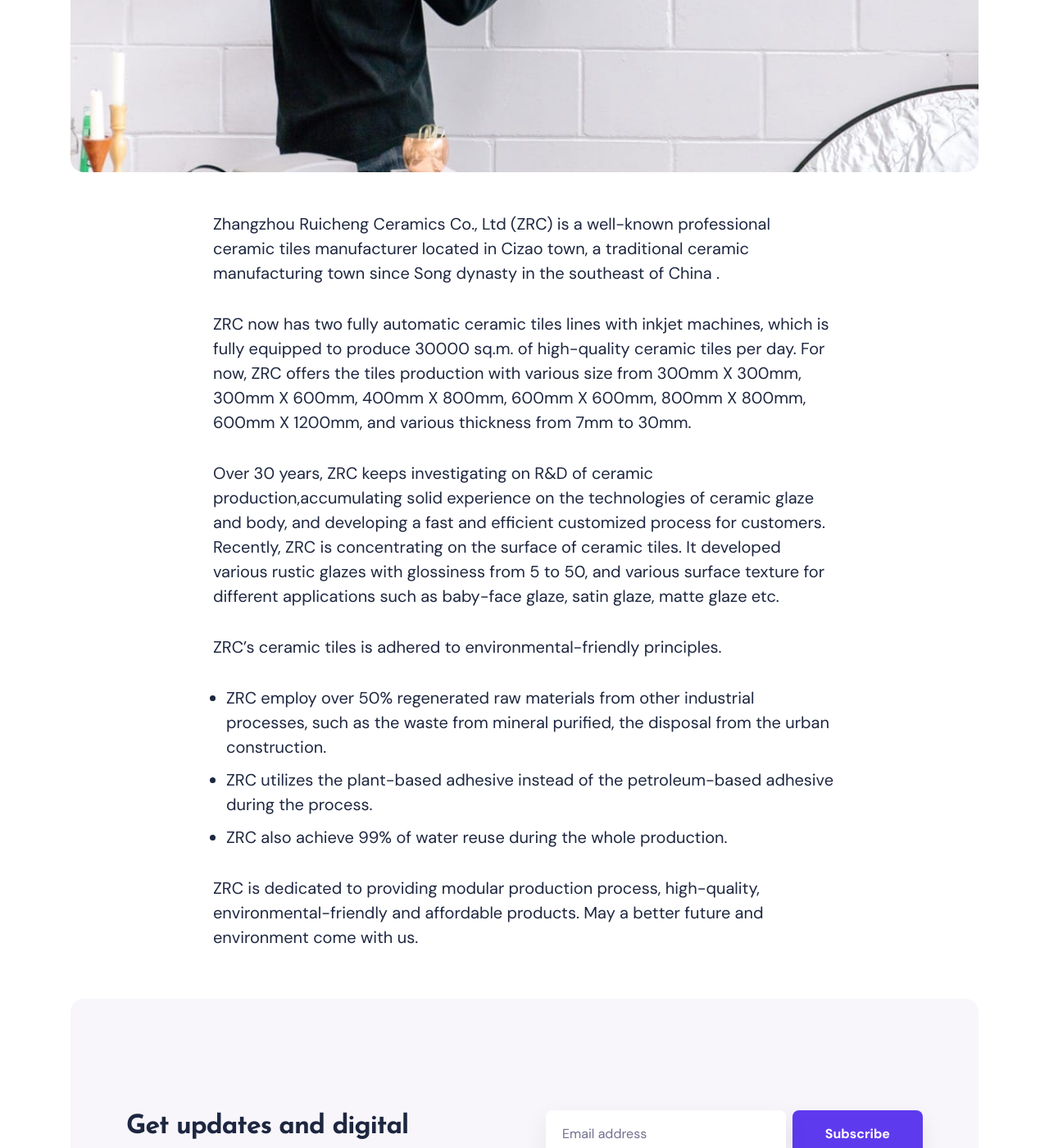
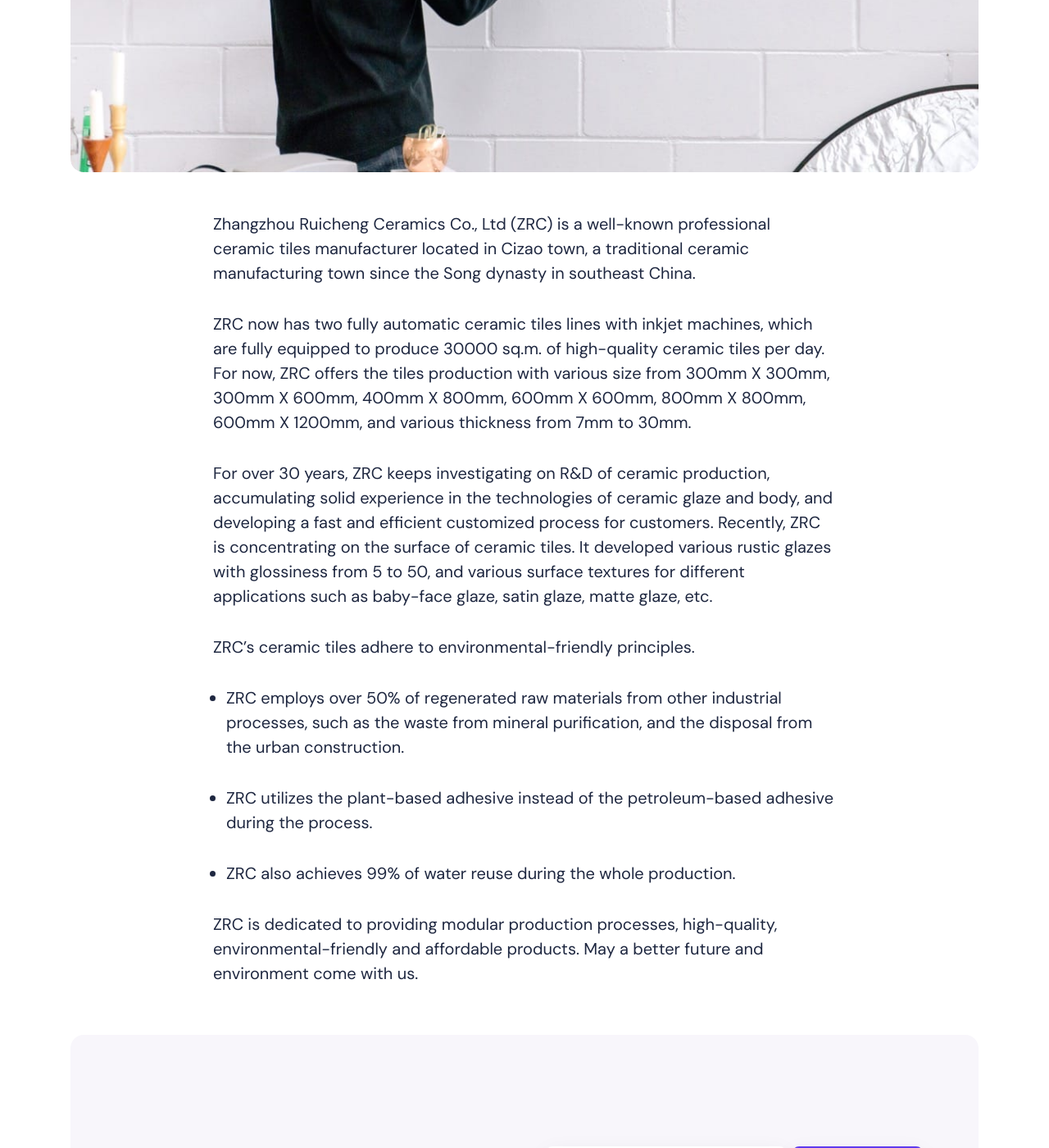
Before and after one commit to rceramic/rceramic.github.io, a Jekyll site: the page built from _pages/about.md, in a window 1280 px wide and 1400 px high, scrolled down 788 px. Shown: the whole window at 82% size. Built offline with Jekyll 4.4.1, drawn with Linux system fonts in a browser that asks for light colours; nearby versions of some CDN libraries.

Commit message:
update settins

```diff
--- a/_data/settings.yml
+++ b/_data/settings.yml
@@ -82,11 +82,11 @@ mailchimp:
 #-------------------------------
 # Footer Settings
 social:
-# - {icon: "ion-logo-twitter", color: "#55acee", label: Twitter, link: "https://twitter.com"}
+- {icon: "ion-logo-twitter", color: "#55acee", label: Twitter, link: "https://twitter.com/zrceramic"}
 - {icon: "ion-logo-facebook", color: "#3b5999", label: Facebook, link: "https://facebook.com/profile.php?id=100080174049593"}
 - {icon: "ion-logo-pinterest", color: "#bd081c", label: Pinterest, link: "https://www.pinterest.com/zrcoversea/_saved/"}
   # - {icon: "ion-logo-dribbble", color: "#ea4c89", label: Dribbble, link: "https://dribbble.com"}
-- {icon: "ion-logo-instagram", color: "#e4405f", label: Instagram, link: "https://www.instagram.com/ruichengzhangzhou/"}
+- {icon: "ion-logo-instagram", color: "#e4405f", label: Instagram, link: "https://www.instagram.com/zrceramic/"}
   # - {icon: "ion ion-logo-vimeo", color: "#1393cd", label: Vimeo, link: "https://vimeo.com"}
 
 # Example of adding a new link to the footer section - {icon: "ion-logo-github", color: "#24292e, label: Github, link: "https://github.com"}
@@ -97,7 +97,7 @@ social:
 # Contact Settings
 contact:
   email: woopsdsn@163.com # Add your email for contact form
-  description: ZRC comes with a built-in contact form, or you can contact us by email woopsdsn@163.com # Add a description of your form.
+  description: ZRC comes with a built-in contact form, or you can contact us by email zrc@zrceramic.com # Add a description of your form.
 
 # NOTE
 # Clancy comes with a built-in contact form, that you can use with Formspree service to handle up to 50 submissions per month for free. You could also easily switch to another contact form service if you want.
--- a/_pages/about.md
+++ b/_pages/about.md
@@ -5,17 +5,19 @@ permalink: /about/
 image: '/images/01.jpg'
 ---
 
-Zhangzhou Ruicheng Ceramics Co., Ltd (ZRC) is a well-known professional ceramic tiles manufacturer located in Cizao town, a traditional ceramic manufacturing town since Song dynasty in the southeast of China .
+Zhangzhou Ruicheng Ceramics Co., Ltd (ZRC) is a well-known professional ceramic tiles manufacturer located in Cizao town, a traditional ceramic manufacturing town since the Song dynasty in southeast China.
 
-ZRC now has two fully automatic ceramic tiles lines with inkjet machines, which is fully equipped to produce 30000 sq.m. of high-quality ceramic tiles per day. For now, ZRC offers the tiles production with various size from 300mm X 300mm, 300mm X 600mm, 400mm X 800mm, 600mm X 600mm, 800mm X 800mm, 600mm X 1200mm, and various thickness from 7mm to 30mm.
+ZRC now has two fully automatic ceramic tiles lines with inkjet machines, which are fully equipped to produce 30000 sq.m. of high-quality ceramic tiles per day. For now, ZRC offers the tiles production with various size from 300mm X 300mm, 300mm X 600mm, 400mm X 800mm, 600mm X 600mm, 800mm X 800mm, 600mm X 1200mm, and various thickness from 7mm to 30mm.
 
-Over 30 years, ZRC keeps investigating on R&D of ceramic production,accumulating solid experience on the technologies of ceramic glaze and body, and developing a fast and efficient customized process for customers. Recently, ZRC is concentrating on the surface of ceramic tiles. It developed various rustic glazes with glossiness from 5 to 50, and various surface texture for different applications such as baby-face glaze, satin glaze, matte glaze etc.
+For over 30 years, ZRC keeps investigating on R&D of ceramic production, accumulating solid experience in the technologies of ceramic glaze and body, and developing a fast and efficient customized process for customers. Recently, ZRC is concentrating on the surface of ceramic tiles. It developed various rustic glazes with glossiness from 5 to 50, and various surface textures for different applications such as baby-face glaze, satin glaze, matte glaze, etc.
+
+ZRC’s ceramic tiles adhere to environmental-friendly principles.
+
+* ZRC employs over 50% of regenerated raw materials from other industrial processes, such as the waste from mineral purification, and the disposal from the urban construction.
+
+* ZRC utilizes the plant-based adhesive instead of the petroleum-based adhesive during the process.
+
+* ZRC also achieves 99% of water reuse during the whole production.
 
 
-ZRC’s ceramic tiles is adhered to environmental-friendly principles.
-* ZRC employ over 50% regenerated raw materials from other industrial processes, such as the waste from mineral purified, the disposal from the urban construction.
-* ZRC utilizes the plant-based adhesive instead of the petroleum-based adhesive during the process.
-* ZRC also achieve 99% of water reuse during the whole production.
-
-
-ZRC is dedicated to providing modular production process, high-quality, environmental-friendly and affordable products. May a better future and environment come with us.
+ZRC is dedicated to providing modular production processes, high-quality, environmental-friendly and affordable products. May a better future and environment come with us.
```
